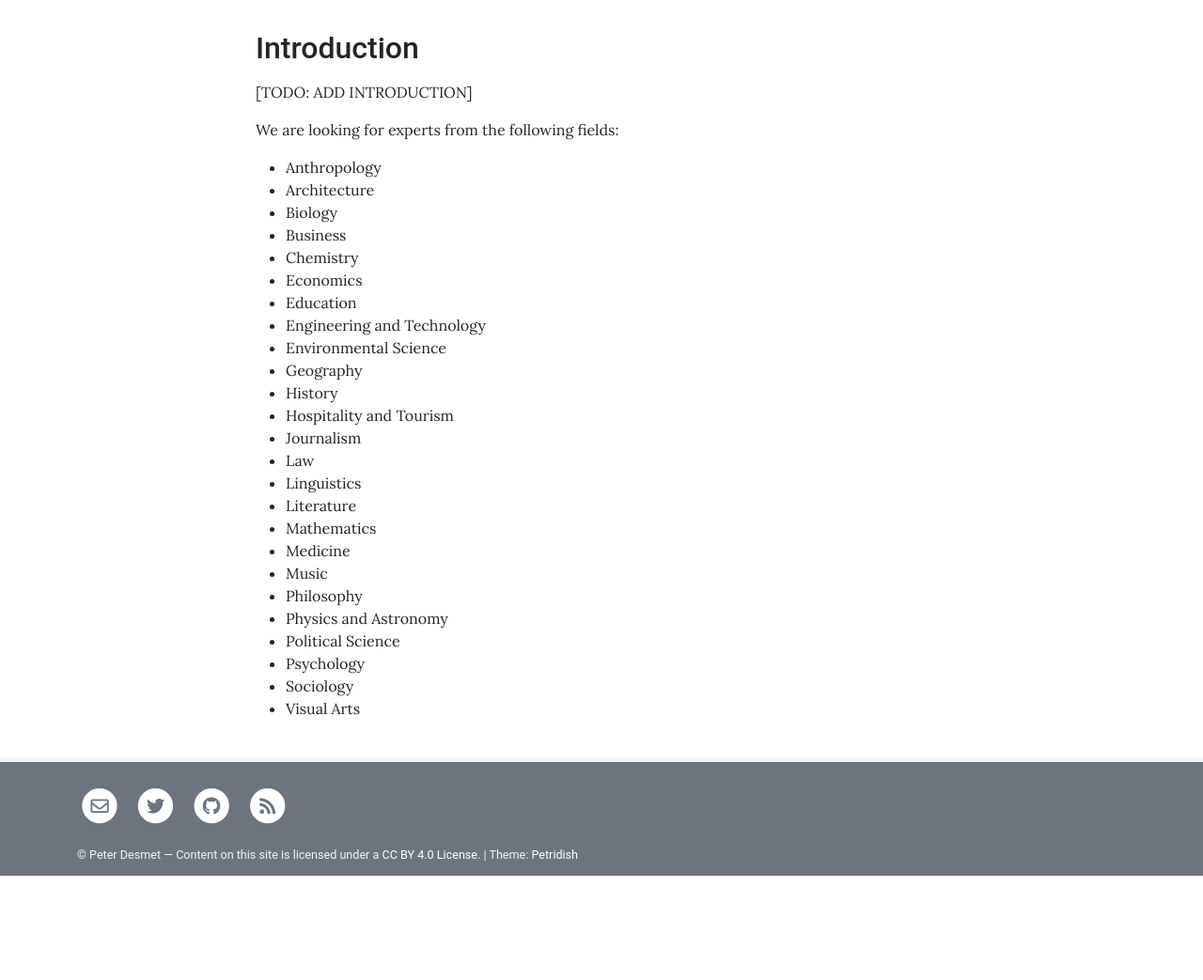
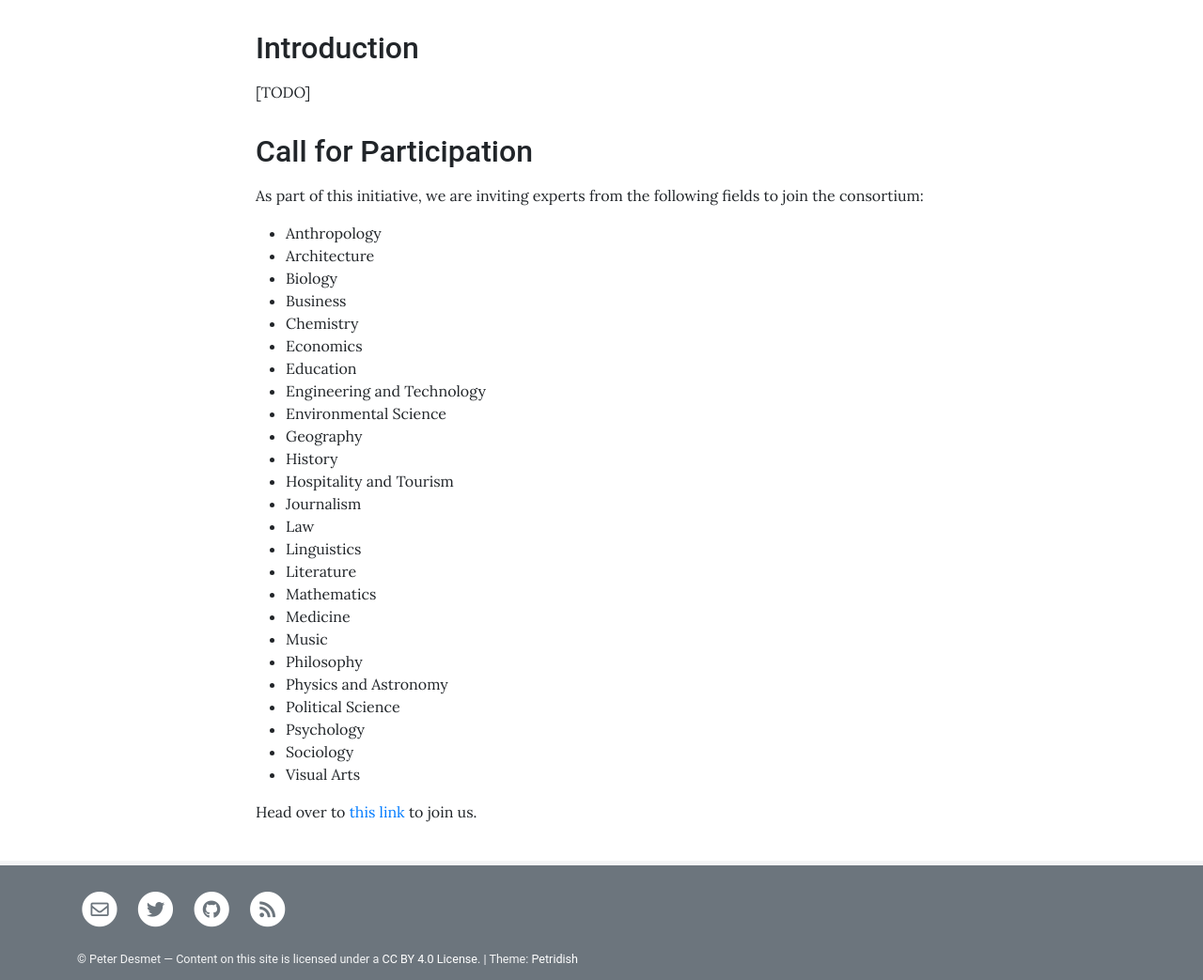
Before and after one commit to penncoeval/penncoeval, a Jekyll site: the page built from pages/about.md, in a window 1280 px wide. Shown: the part 259-1302 px from the top of the page at 94% size. Built offline with Jekyll 4.4.1, drawn with Linux system fonts in a browser that asks for light colours; before the commit the page ends 1191 px from its top, so only the background shows below that.

Commit message:
Update about.md

```diff
--- a/pages/about.md
+++ b/pages/about.md
@@ -6,9 +6,11 @@ permalink: /about/
 
 ## Introduction
 
-[TODO: ADD INTRODUCTION]
+[TODO]
 
-We are looking for experts from the following fields:
+## Call for Participation
+
+As part of this initiative, we are inviting experts from the following fields to join the consortium:
 
 * Anthropology
 * Architecture
@@ -35,3 +37,5 @@ We are looking for experts from the following fields:
 * Psychology
 * Sociology
 * Visual Arts
+
+Head over to [this link](https://docs.google.com/forms/d/e/1FAIpQLSdahBIw5HtPgwP6lXQlnh_r8FaaKwsTmqnfkUIfeQ5qvZYN_Q/viewform?usp=sf_link) to join us.
```
